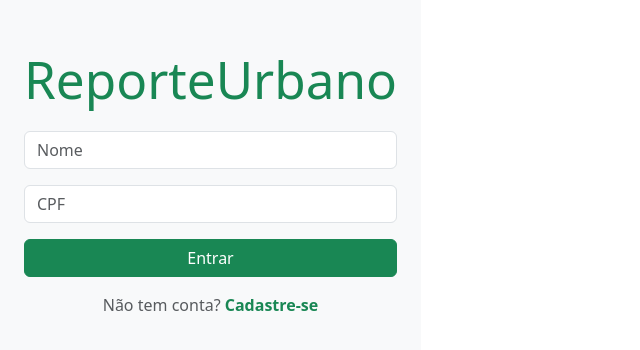
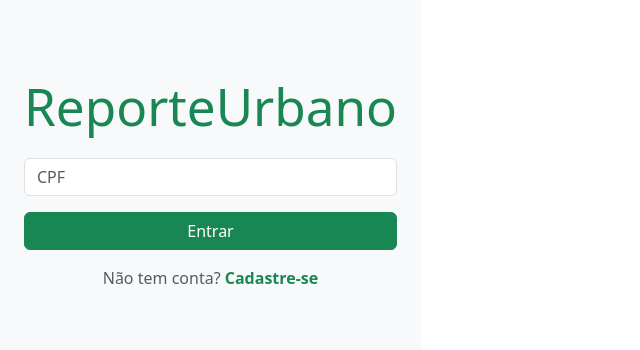
Before and after one commit to ReporteUrbano/app, a React (Vite) app in the folder reporteUrbanoReact/: page / in a window 1280 px wide. Shown: the part 208-558 px from the top of the page, without its empty margins (0-640 px from the left). Built offline with nearby package versions, Linux system fonts and the light colour scheme.

Commit message:
Ajustando retornos

```diff
--- a/reporteUrbanoReact/src/pages/login.jsx
+++ b/reporteUrbanoReact/src/pages/login.jsx
@@ -2,7 +2,6 @@ import React, { useState } from "react";
 import { Link, useNavigate } from "react-router-dom";
 
 const Login = () => {
-  const [nome, setNome] = useState("");
   const [cpf, setCpf] = useState("");
   const [error, setError] = useState("");
   const navigate = useNavigate();
@@ -14,7 +13,7 @@ const Login = () => {
   const response = await fetch("http://localhost:8081/auth/login", {
     method: "POST",
     headers: { "Content-Type": "application/json" },
-      body: JSON.stringify({ cpf, nome }),
+    body: JSON.stringify({cpf}),
   });
 
   const data = await response.json();
@@ -25,7 +24,7 @@ const Login = () => {
     localStorage.setItem("token", data.token);
     navigate("/dashboard");
   } else {
-      setError(data.error || "Erro desconhecido ao fazer login");
+    setError(data.message || "Erro desconhecido ao fazer login");
   }
 };
 
@@ -34,16 +33,6 @@ const Login = () => {
       <h1 className="mb-4 text-success text-center">ReporteUrbano</h1>
 
       <form className="w-100" style={{ maxWidth: "400px" }} onSubmit={handleLogin}>
-        <div className="mb-3">
-          <input
-            type="text"
-            className="form-control"
-            placeholder="Nome"
-            value={nome}
-            onChange={(e) => setNome(e.target.value)}
-            required
-          />
-        </div>
 
         <div className="mb-3">
           <input
```
Also changed, not shown: 2 other files (tests, documents, lock files or other folders). Lines whose indentation alone changed are shown as unchanged.
